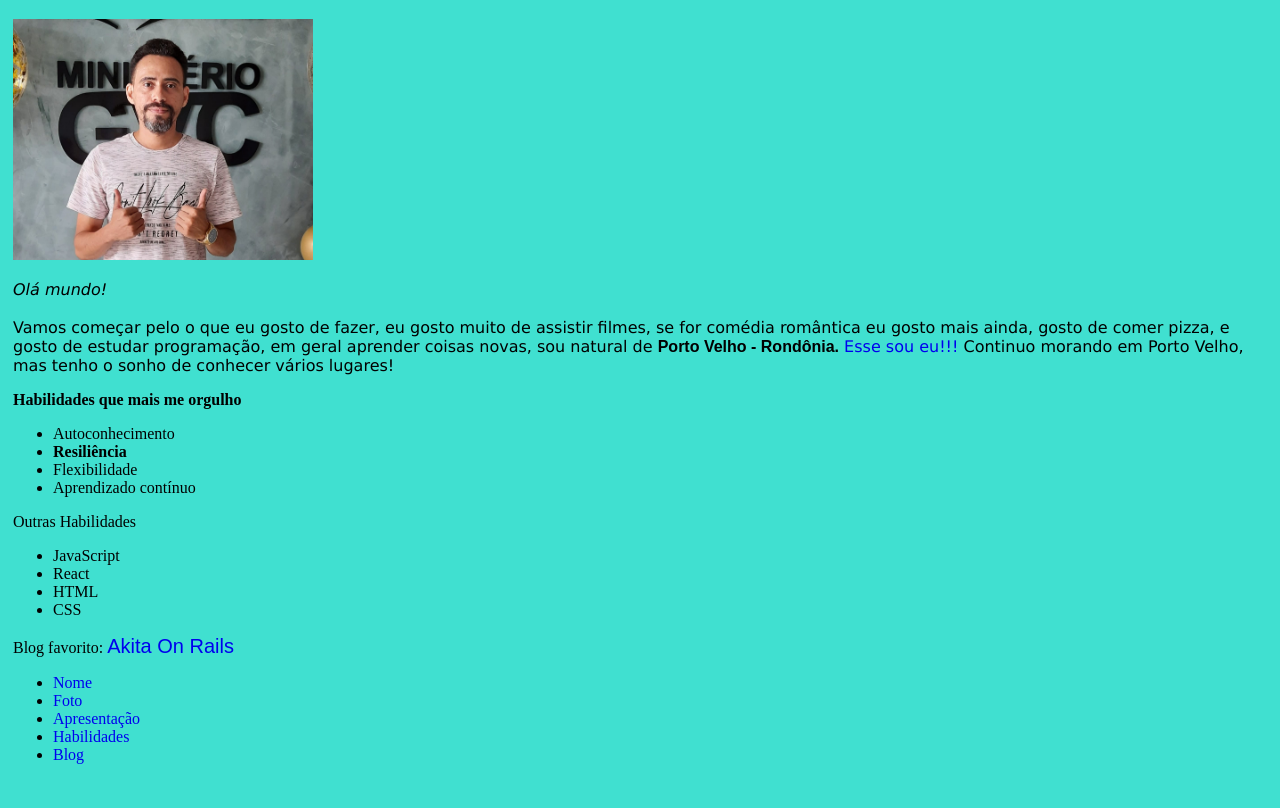
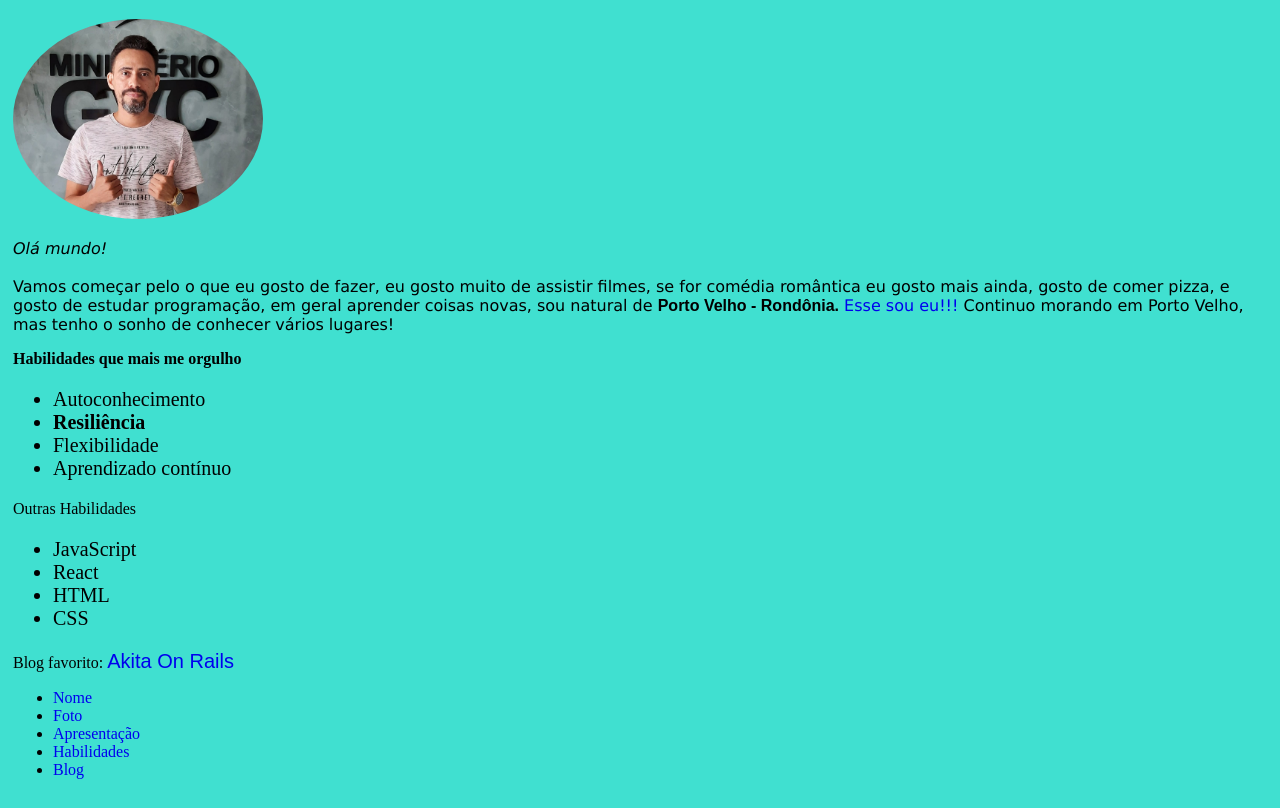
Before and after one commit to renepvh/Portfolio, a plain HTML site: page index.html in a window 1280 px wide. Shown: the part 75-883 px from the top of the page. Drawn offline with Linux system fonts and the light colour scheme.

Commit message:
alteração da foto

```diff
--- a/index.html
+++ b/index.html
@@ -9,11 +9,11 @@
 </head>
 <body>
     <h1 id="nome">Renê Rodrigues Alves</h1>
-    <img id="foto" src="/fotoig.jpeg" width="300px" alt="fotoigreja">
+    <img id="foto" src="/fotoig.jpeg" width="250px" alt="fotoigreja">
     <p id="apres"><em>Olá mundo!</em><br><br> Vamos começar pelo o que eu gosto de fazer, eu gosto muito de assistir filmes, se for comédia romântica eu gosto mais ainda, gosto de comer pizza, e gosto de estudar programação, em geral aprender coisas novas, sou natural de <strong id="porto">Porto Velho - Rondônia.</strong> <a id="eu" href="/fotoig.jpeg">Esse sou eu!!!</a> Continuo morando em Porto Velho, mas tenho o sonho de conhecer vários lugares!</p>
 
     <p id="habil"><strong>Habilidades que mais me orgulho</strong></p>
-    <ul>
+    <ul class="list">
         <li>Autoconhecimento</li>
         <li><strong>Resiliência</strong></li>
         <li>Flexibilidade</li>
@@ -22,7 +22,7 @@
 
     </ul>
     <p>Outras Habilidades</p>
-    <ul>
+    <ul class="list">
         <li>JavaScript</li>
         <li>React</li>
         <li>HTML</li>
--- a/style.css
+++ b/style.css
@@ -4,6 +4,11 @@
 
 #apres {
     font-family: 'Lucida Sans', 'Lucida Sans Regular', 'Lucida Grande', 'Lucida Sans Unicode', Geneva, Verdana, sans-serif;
+}
+
+#foto {
+
+    border-radius: 100%;
 }
 
 body {
@@ -33,3 +38,7 @@ body {
 ul {
 
 }
+
+.list {
+    font-size: 20px;
+}
```
